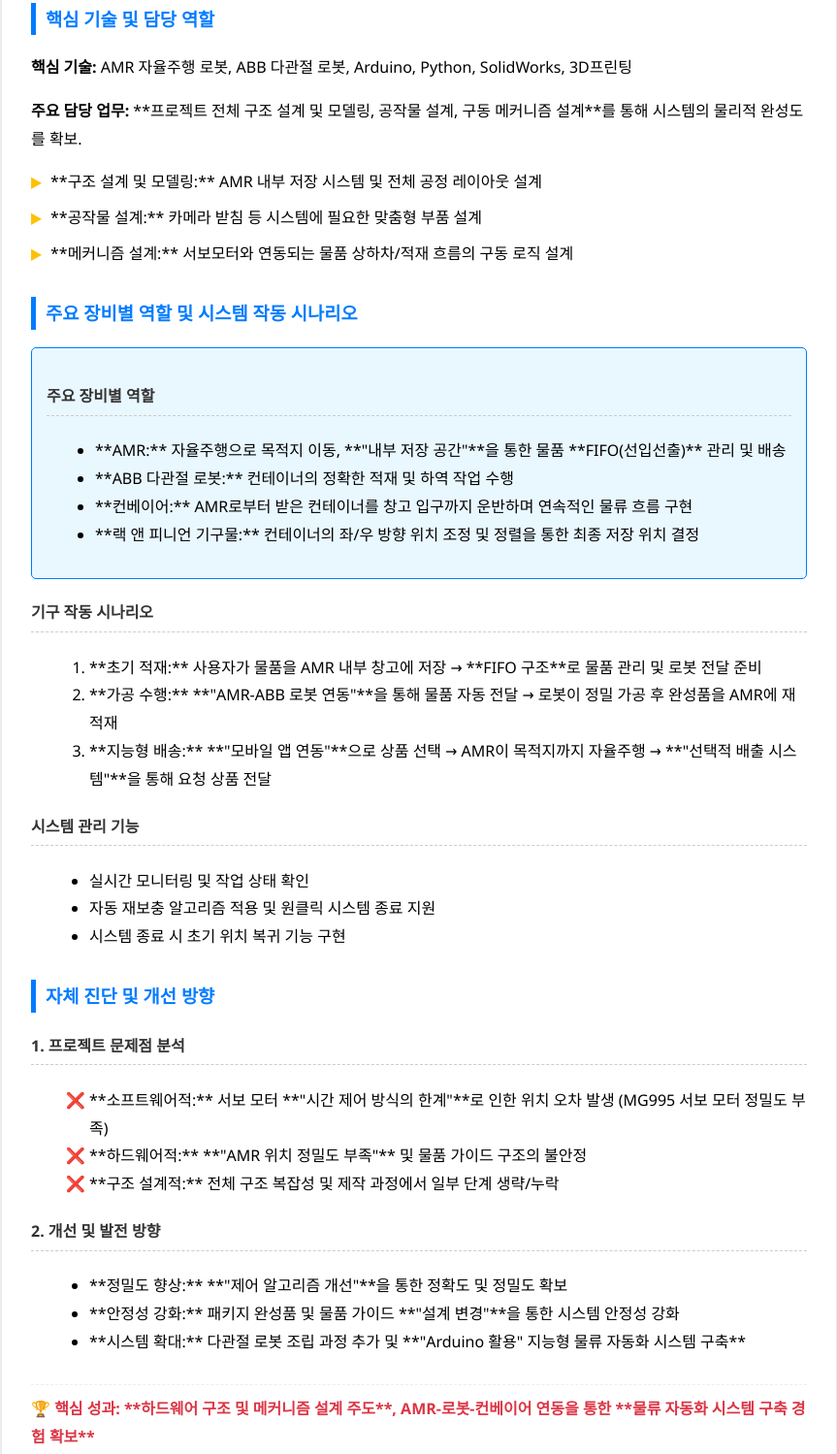
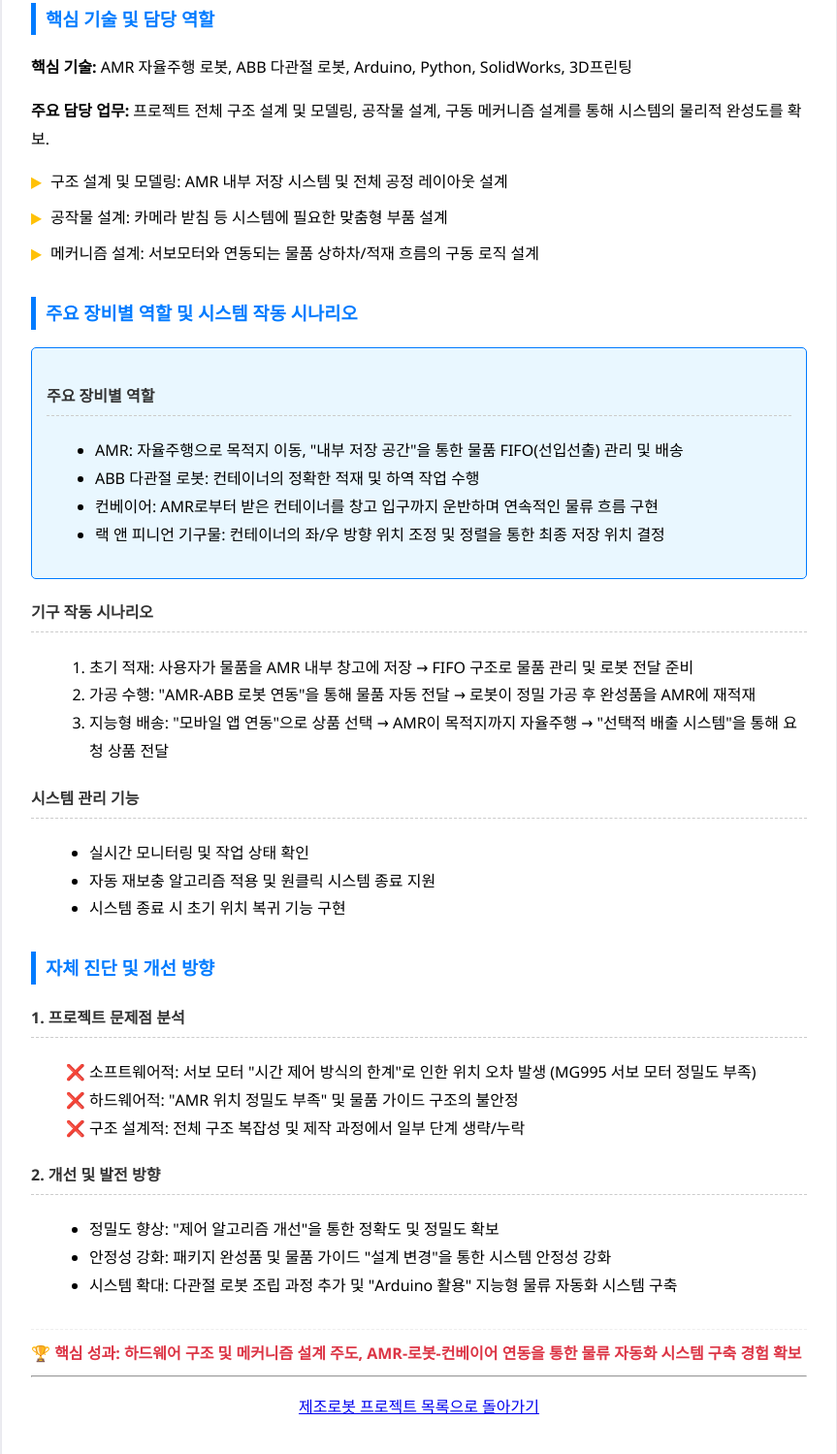
Before and after one commit to eunjeonglee766/portfolio_LEEEUNJEONG, a plain HTML site: page proj3.html in a window 1280 px wide. Shown: the part 315-1814 px from the top of the page at 97% size, without its empty margins (208-1071 px from the left). Drawn offline with Linux system fonts and the light colour scheme.

Commit message:
proj3.html

```diff
--- a/proj3.html
+++ b/proj3.html
@@ -39,13 +39,13 @@
                 <strong>핵심 기술:</strong> AMR 자율주행 로봇, ABB 다관절 로봇, Arduino, Python, SolidWorks, 3D프린팅
             </p>
             <p>
-                <strong>주요 담당 업무:</strong> **프로젝트 전체 구조 설계 및 모델링, 공작물 설계, 구동 메커니즘 설계**를 통해 시스템의 물리적 완성도를 확보.
+                <strong>주요 담당 업무:</strong> 프로젝트 전체 구조 설계 및 모델링, 공작물 설계, 구동 메커니즘 설계를 통해 시스템의 물리적 완성도를 확보.
             </p>
 
             <ul class="role-list">
-                <li>**구조 설계 및 모델링:** AMR 내부 저장 시스템 및 전체 공정 레이아웃 설계</li>
-                <li>**공작물 설계:** 카메라 받침 등 시스템에 필요한 맞춤형 부품 설계</li>
-                <li>**메커니즘 설계:** 서보모터와 연동되는 물품 상하차/적재 흐름의 구동 로직 설계</li>
+                <li>구조 설계 및 모델링: AMR 내부 저장 시스템 및 전체 공정 레이아웃 설계</li>
+                <li>공작물 설계: 카메라 받침 등 시스템에 필요한 맞춤형 부품 설계</li>
+                <li>메커니즘 설계: 서보모터와 연동되는 물품 상하차/적재 흐름의 구동 로직 설계</li>
             </ul>
         </div>
 
@@ -55,19 +55,19 @@
             <div class="project-overview">
                 <h4>주요 장비별 역할</h4>
                 <ul class="detail-list" style="margin-left: 10px;">
-                    <li>**AMR:** 자율주행으로 목적지 이동, **"내부 저장 공간"**을 통한 물품 **FIFO(선입선출)** 관리 및 배송</li>
-                    <li>**ABB 다관절 로봇:** 컨테이너의 정확한 적재 및 하역 작업 수행</li>
-                    <li>**컨베이어:** AMR로부터 받은 컨테이너를 창고 입구까지 운반하며 연속적인 물류 흐름 구현</li>
-                    <li>**랙 앤 피니언 기구물:** 컨테이너의 좌/우 방향 위치 조정 및 정렬을 통한 최종 저장 위치 결정</li>
+                    <li>AMR: 자율주행으로 목적지 이동, "내부 저장 공간"을 통한 물품 FIFO(선입선출) 관리 및 배송</li>
+                    <li>ABB 다관절 로봇: 컨테이너의 정확한 적재 및 하역 작업 수행</li>
+                    <li>컨베이어: AMR로부터 받은 컨테이너를 창고 입구까지 운반하며 연속적인 물류 흐름 구현</li>
+                    <li>랙 앤 피니언 기구물: 컨테이너의 좌/우 방향 위치 조정 및 정렬을 통한 최종 저장 위치 결정</li>
                 </ul>
             </div>
 
 
             <h4>기구 작동 시나리오</h4>
             <ol class="scenario-list">
-                <li>**초기 적재:** 사용자가 물품을 AMR 내부 창고에 저장 → **FIFO 구조**로 물품 관리 및 로봇 전달 준비</li>
-                <li>**가공 수행:** **"AMR-ABB 로봇 연동"**을 통해 물품 자동 전달 → 로봇이 정밀 가공 후 완성품을 AMR에 재적재</li>
-                <li>**지능형 배송:** **"모바일 앱 연동"**으로 상품 선택 → AMR이 목적지까지 자율주행 → **"선택적 배출 시스템"**을 통해 요청 상품 전달</li>
+                <li>초기 적재: 사용자가 물품을 AMR 내부 창고에 저장 → FIFO 구조로 물품 관리 및 로봇 전달 준비</li>
+                <li>가공 수행: "AMR-ABB 로봇 연동"을 통해 물품 자동 전달 → 로봇이 정밀 가공 후 완성품을 AMR에 재적재</li>
+                <li>지능형 배송: "모바일 앱 연동"으로 상품 선택 → AMR이 목적지까지 자율주행 → "선택적 배출 시스템"을 통해 요청 상품 전달</li>
             </ol>
 
             <h4>시스템 관리 기능</h4>
@@ -83,21 +83,21 @@
 
             <h4>1. 프로젝트 문제점 분석</h4>
             <ul class="problem-list">
-                <li>**소프트웨어적:** 서보 모터 **"시간 제어 방식의 한계"**로 인한 위치 오차 발생 (MG995 서보 모터 정밀도 부족)</li>
-                <li>**하드웨어적:** **"AMR 위치 정밀도 부족"** 및 물품 가이드 구조의 불안정</li>
-                <li>**구조 설계적:** 전체 구조 복잡성 및 제작 과정에서 일부 단계 생략/누락</li>
+                <li>소프트웨어적: 서보 모터 "시간 제어 방식의 한계"로 인한 위치 오차 발생 (MG995 서보 모터 정밀도 부족)</li>
+                <li>하드웨어적: "AMR 위치 정밀도 부족" 및 물품 가이드 구조의 불안정</li>
+                <li>구조 설계적: 전체 구조 복잡성 및 제작 과정에서 일부 단계 생략/누락</li>
             </ul>
 
             <h4>2. 개선 및 발전 방향</h4>
             <ul class="detail-list">
-                <li>**정밀도 향상:** **"제어 알고리즘 개선"**을 통한 정확도 및 정밀도 확보</li>
-                <li>**안정성 강화:** 패키지 완성품 및 물품 가이드 **"설계 변경"**을 통한 시스템 안정성 강화</li>
-                <li>**시스템 확대:** 다관절 로봇 조립 과정 추가 및 **"Arduino 활용" 지능형 물류 자동화 시스템 구축**</li>
+                <li>정밀도 향상: "제어 알고리즘 개선"을 통한 정확도 및 정밀도 확보</li>
+                <li>안정성 강화: 패키지 완성품 및 물품 가이드 "설계 변경"을 통한 시스템 안정성 강화</li>
+                <li>시스템 확대: 다관절 로봇 조립 과정 추가 및 "Arduino 활용" 지능형 물류 자동화 시스템 구축</li>
             </ul>
         </div>
 
         <span class="key-result">
-            🏆 핵심 성과: **하드웨어 구조 및 메커니즘 설계 주도**, AMR-로봇-컨베이어 연동을 통한 **물류 자동화 시스템 구축 경험 확보**
+            🏆 핵심 성과: 하드웨어 구조 및 메커니즘 설계 주도, AMR-로봇-컨베이어 연동을 통한 물류 자동화 시스템 구축 경험 확보
         </span>
 
         <hr>
```
